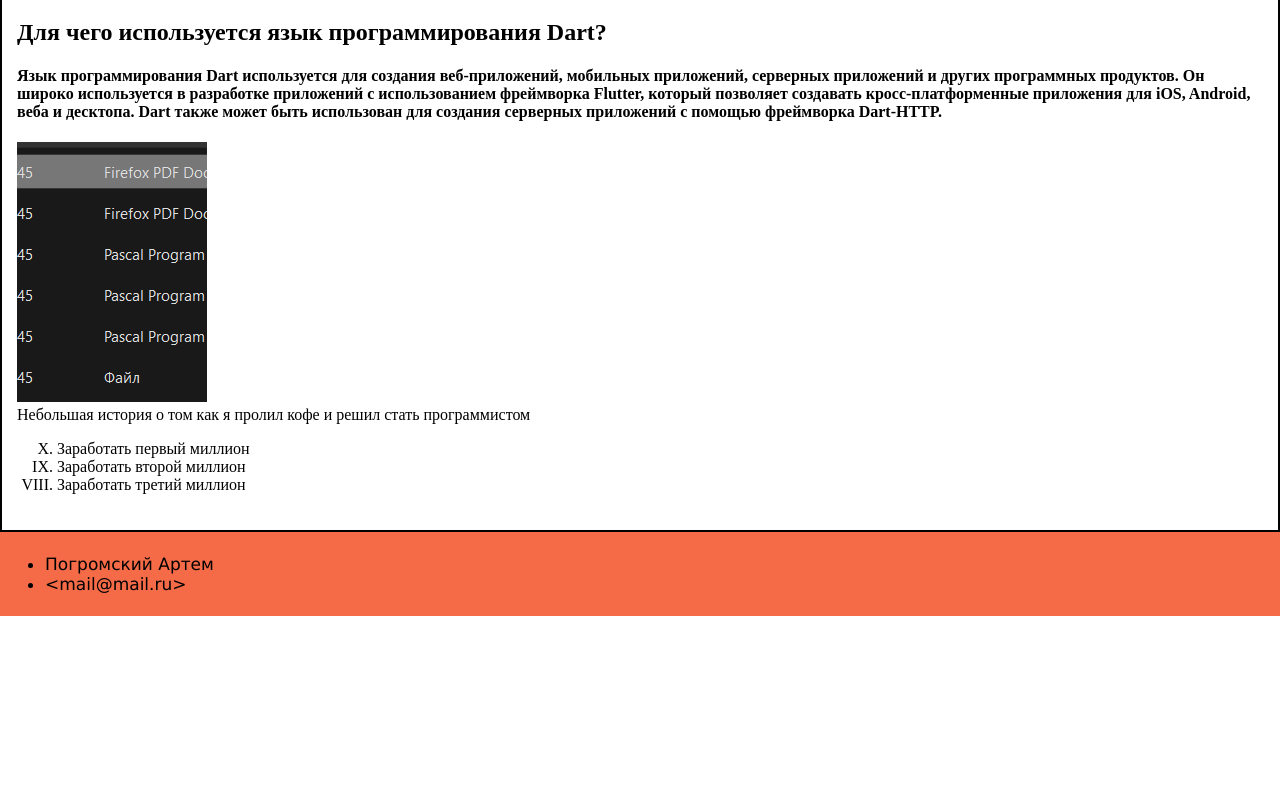
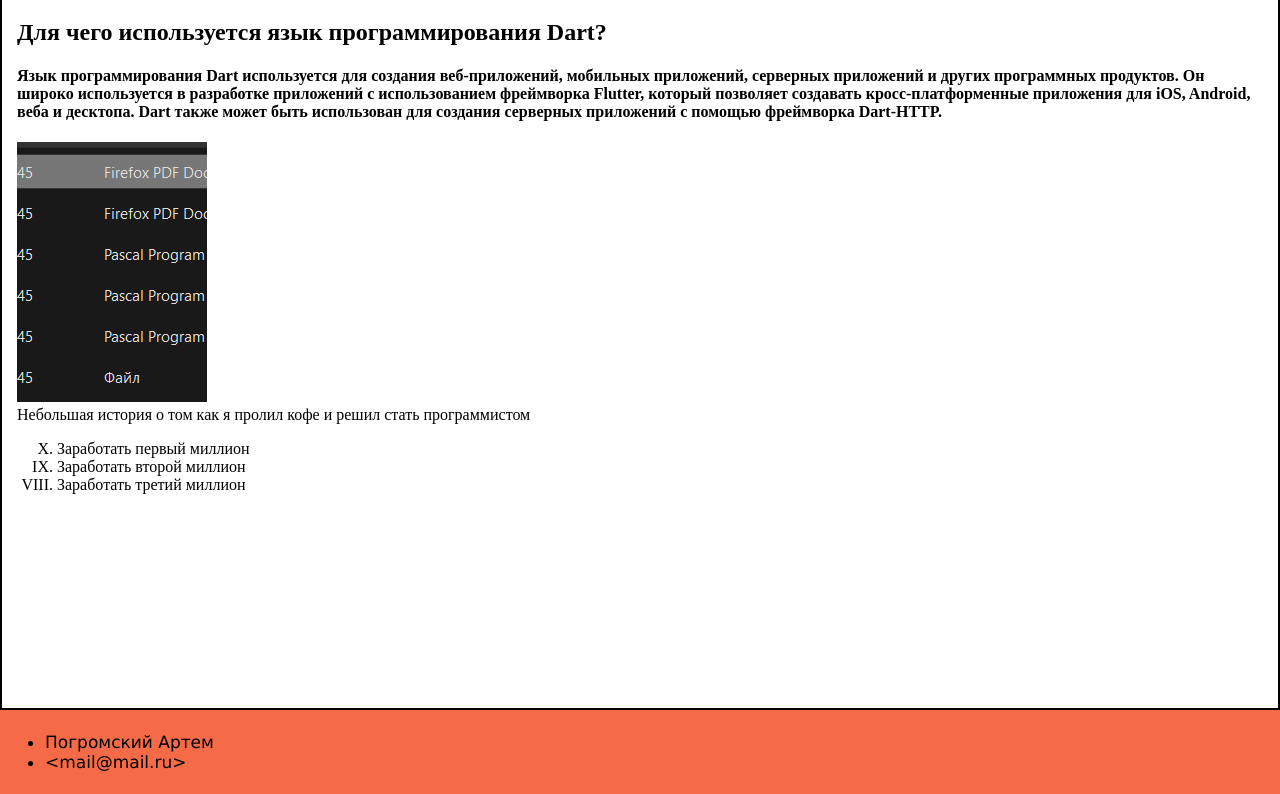
Before and after one commit to pogromartem/frontend_first_project, a plain HTML site: page index.html in a window 1280 px wide. Shown: the part 213-1007 px from the top of the page. Before the commit the page ends 829 px from the top, so only its background shows below. Drawn offline with Linux system fonts and the light colour scheme.

Commit message:
fix: fix footer

```diff
--- a/src/css/main.css
+++ b/src/css/main.css
@@ -25,6 +25,7 @@ body {
 }
 
 main {
+    height: 100vh;
     padding-left: 15px;
     padding-right: 15px;
     padding-top: 20px;
@@ -32,6 +33,8 @@ main {
 }
 
 footer {
+    position: sticky;
+
     background-color: #F56B47;
     font-size: 17px;
     font-family:'Lucida Sans', 'Lucida Sans Regular', 'Lucida Grande', 'Lucida Sans Unicode', Geneva, Verdana, sans-serif;
```
